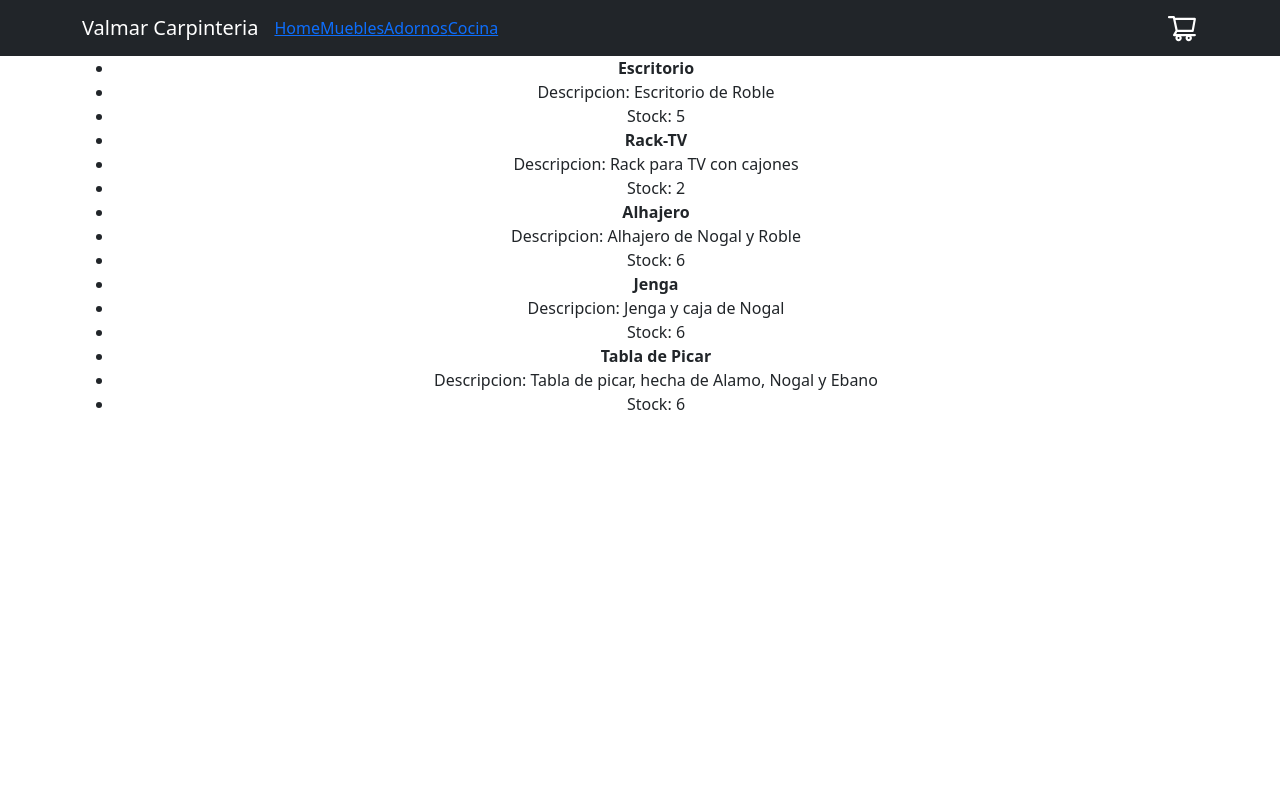
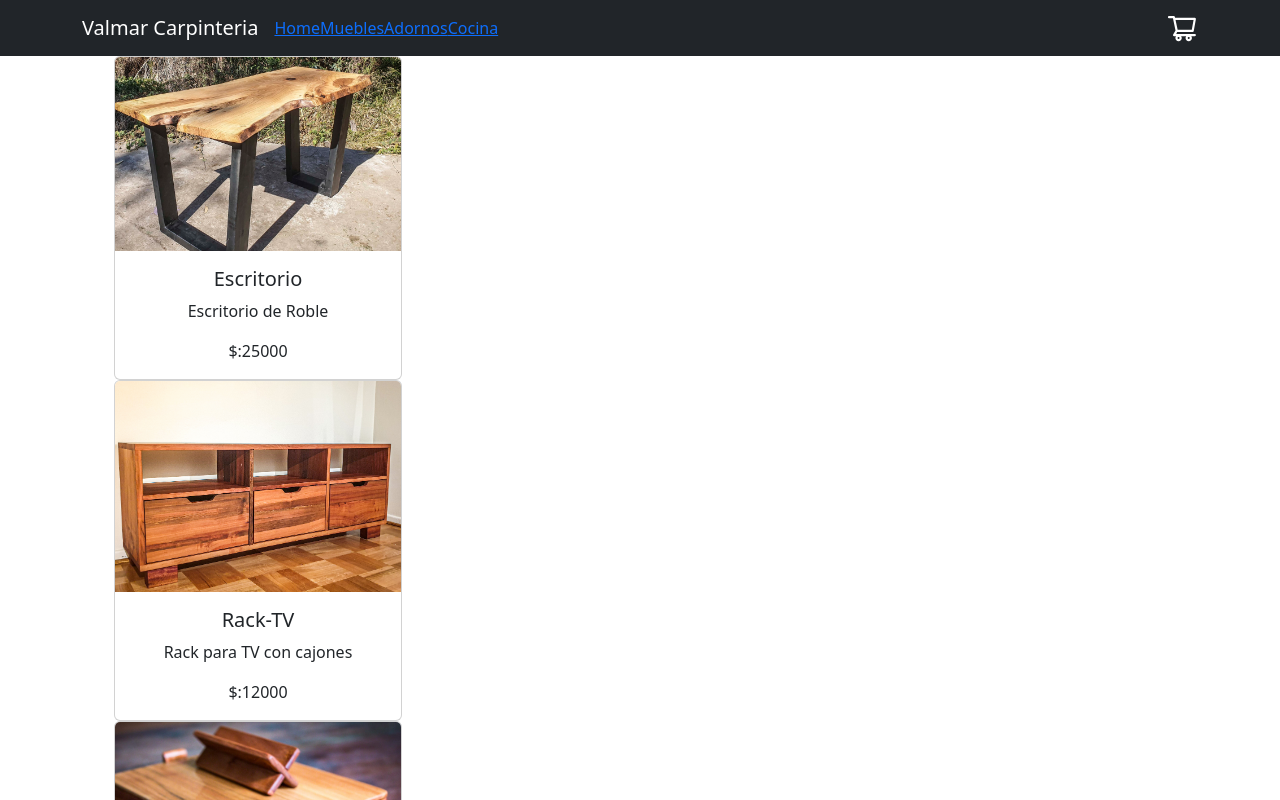
Before and after one commit to GastonGSosa/valmar_carpinteria, a React (Create React App) app: page / in a window 1280 px wide. Shown: the top 800 px of the page. Built offline with nearby package versions, Linux system fonts and the light colour scheme.

Commit message:
Preentrega 2 - Gaston Sosa

```diff
--- a/src/App.js
+++ b/src/App.js
@@ -1,10 +1,6 @@
 import './App.css';
 import 'bootstrap/dist/css/bootstrap.min.css';
-import NavBar from './components/NavBar';
-import ItemCount from './components/ItemCount';
-import ItemDetailContainer from './components/ItemDetailContainer';
 import ItemListContainer from './components/ItemListContainer';
-import {CartContext} from './context/CartContext';
 import { Layout } from './components/Layout';
 
 
--- a/src/components/Item.js
+++ b/src/components/Item.js
@@ -1,11 +1,23 @@
+import Card from 'react-bootstrap/Card';
+import { useNavigate} from 'react-router-dom';
 
 const Item = ({products}) => {
+
+    const navigate=useNavigate();
+
+    function handleNavigate() {
+        navigate(`/item/${products.id}`)
+    }
+
     return (
-        <div>
-            <li><b>{products.name}</b></li>
-            <li>Descripcion: {products.description}</li>
-            <li>Stock: {products.stock}</li>
-        </div>
+        <Card style={{ width: '18rem' }} onClick={handleNavigate }>
+            <Card.Img variant="top" src={products.img} />
+            <Card.Body>
+                <Card.Title>{products.name}</Card.Title>
+                <Card.Text>{products.description}</Card.Text>
+                <Card.Text>$:{products.price}</Card.Text>
+            </Card.Body>
+        </Card>
 
     );
 };
--- a/src/components/ItemDetail.js
+++ b/src/components/ItemDetail.js
@@ -17,7 +17,7 @@ function ItemDetail({product}) {
         <ListGroup.Item>STOCK: {product.stock}</ListGroup.Item>
       </ListGroup>
       <Card.Text>
-          $: {product.price}
+          Price: ${product.price}
         </Card.Text>
     </Card>
     ))
--- a/src/components/ItemDetailContainer.js
+++ b/src/components/ItemDetailContainer.js
@@ -1,21 +1,32 @@
 import Container from 'react-bootstrap/Container';
 import ItemDetail from './ItemDetail';
 import { productArray } from './mocks/itemListMock';
-import {useState, useEffect} from 'react';
+import {useState, useEffect, useParams} from 'react';
 
 
 
 const ItemDetailContainer = () => {
 
+    const {id}=useParams();
+
      const [product, setProduct] = useState(null)
 
-    useEffect(() => {
-      new Promise (
-        (resolve)=>setTimeout( () => resolve(productArray),2000)
-                    ).then(
-                            (data)=>setProduct(data)
-                        );
-    }, [])
+     useEffect(() => {
+        new Promise (
+          (resolve)=>
+              setTimeout(()=>{
+                  resolve(productArray)
+              }, 2000)
+          ).then((data)=> {
+              if (id) {
+                  const  ids = data.find(
+                      (item)=> item.id ===id)
+                  setProduct(ids)
+              } else {
+                  setProduct(data)
+              }
+          })
+      }, [id]);
 
 
 
--- a/src/components/ItemList.js
+++ b/src/components/ItemList.js
@@ -4,10 +4,11 @@ import Item from './Item';
 
 const ItemList = ({products}) => {
 
+
     return (
-        <ul>
+        <ul className="flex items-center justify-center gap-4">
             {products.map((products)=>(
-              <Item products={products}/>
+                <Item products={products}/>
             ))}
         </ul>
     )
--- a/src/components/Layout.js
+++ b/src/components/Layout.js
@@ -1,4 +1,3 @@
-import {Container, Nav, Navbar} from "react-bootstrap"
 import NavBar from "./NavBar"
 
 
--- a/src/views/category.js
+++ b/src/views/category.js
@@ -1,13 +1,7 @@
 import { Layout } from "../components/Layout";
-import { useParams } from "react-router-dom";
-import Item from "../components/Item";
-import {productArray} from '../components/mocks/itemListMock'
 import ItemListContainer from "../components/ItemListContainer";
 
 export const CategoryView = () => {
-
-    const {category} = useParams();
-    const categories = productArray.filter((item)=> item.category===category)
 
 
 
--- a/src/views/item.js
+++ b/src/views/item.js
@@ -1,5 +1,6 @@
 import ItemDetailContainer from "../components/ItemDetailContainer";
 import { Layout } from "../components/Layout";
+
 
 export const ItemView = () => {
     return (
```
